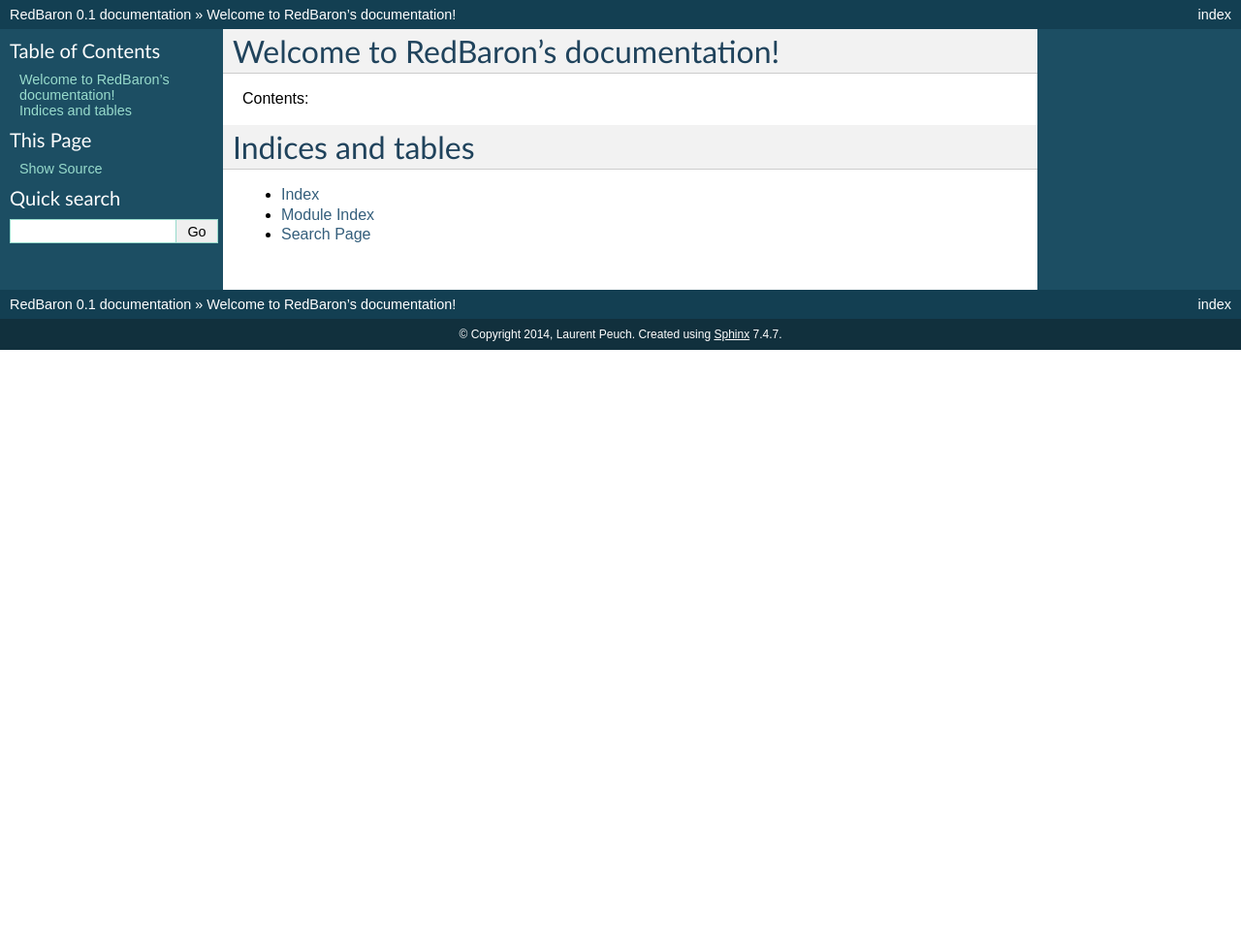
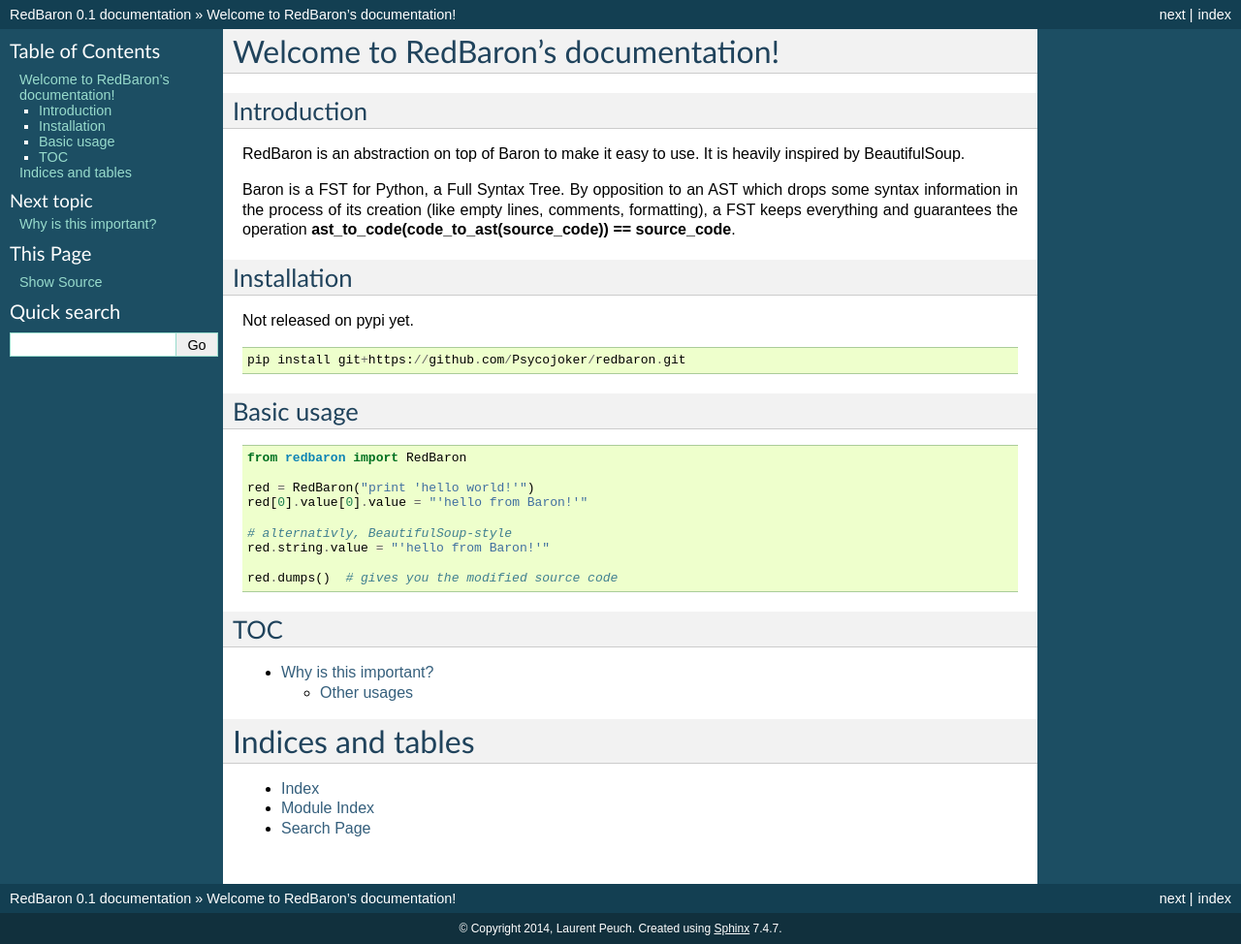
Before and after one commit to PyCQA/redbaron, a Sphinx documentation site: the page built from docs/index.rst, in a window 1280 px wide. Shown: the whole page at 97% size. Built offline with Sphinx 7.4.7, drawn with Linux system fonts in a browser that asks for light colours; before the commit the page ends 900 px from its top, so only the background shows below that.

Commit message:
[doc] start to write the doc, reput stuff from Baron README and add some basic stuff

```diff
--- a/docs/index.rst
+++ b/docs/index.rst
@@ -6,11 +6,48 @@
 Welcome to RedBaron's documentation!
 ====================================
 
-Contents:
+Introduction
+------------
+
+RedBaron is an abstraction on top of Baron to make it easy to use. It is
+heavily inspired by BeautifulSoup.
+
+Baron is a FST for Python, a Full Syntax Tree. By opposition to an AST which
+drops some syntax information in the process of its creation (like empty lines,
+comments, formatting), a FST keeps everything and guarantees the operation
+**ast_to_code(code_to_ast(source_code)) == source_code**.
+
+Installation
+------------
+
+Not released on pypi yet.
+
+::
+
+    pip install git+https://github.com/Psycojoker/redbaron.git
+
+Basic usage
+-----------
+
+::
+
+    from redbaron import RedBaron
+
+    red = RedBaron("print 'hello world!'")
+    red[0].value[0].value = "'hello from Baron!'"
+
+    # alternativly, BeautifulSoup-style
+    red.string.value = "'hello from Baron!'"
+
+    red.dumps()  # gives you the modified source code
+
+TOC
+---
 
 .. toctree::
    :maxdepth: 2
 
+   why
 
 
 Indices and tables
```
Also changed, not shown: docs/why.rst (added, +42 -0 lines).
